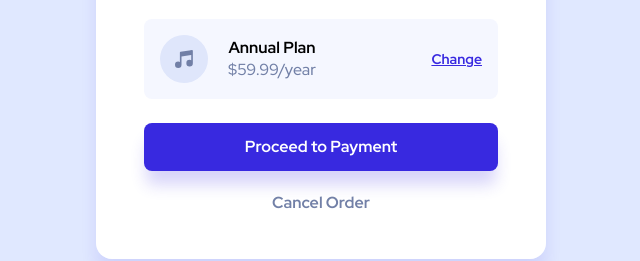
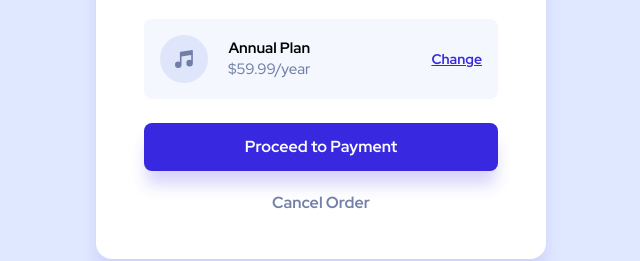
Before and after one commit to koeno100/order-summary-component, a plain HTML site: page index.html in a window 1280 px wide. Shown: the part 455-716 px from the top of the page, 319-959 px from the left. Drawn offline with Linux system fonts and the light colour scheme.

Commit message:
Update style.css

```diff
--- a/style.css
+++ b/style.css
@@ -2,9 +2,6 @@
 
 body {
     background: url('images/pattern-background-mobile.svg') no-repeat top/contain hsl(225, 100%, 94%);
-    /* background-image: url('images/pattern-background-mobile.svg');
-    background-repeat: no-repeat;
-    background-size: cover; */
     display: flex;
     flex-direction: column;
     justify-content: center;
@@ -81,7 +78,12 @@ main, footer {
 }
 
 .product-name {
+    font-size: 0.9375rem;
     font-weight: 700;
+}
+
+.product-price {
+    font-size: 0.9375rem;
 }
 
 .change-product-link {
```
